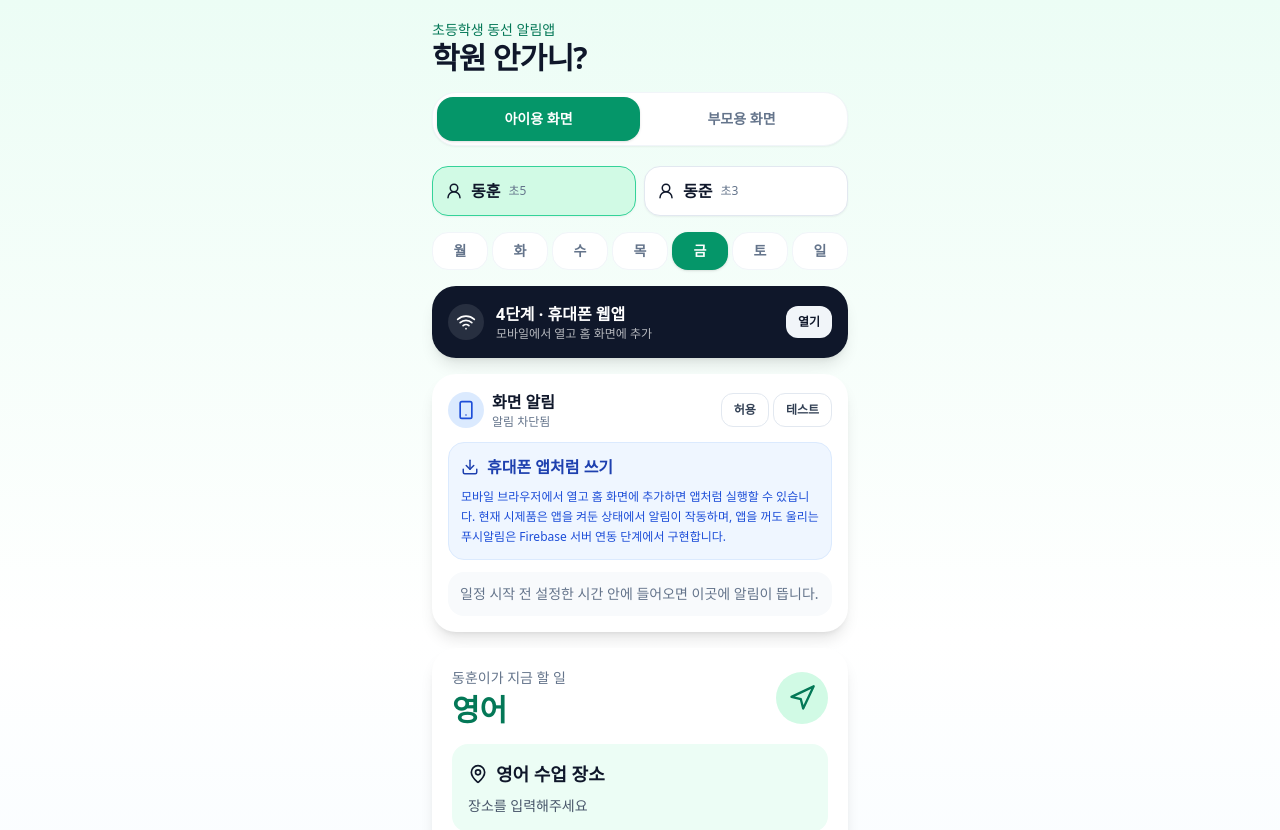
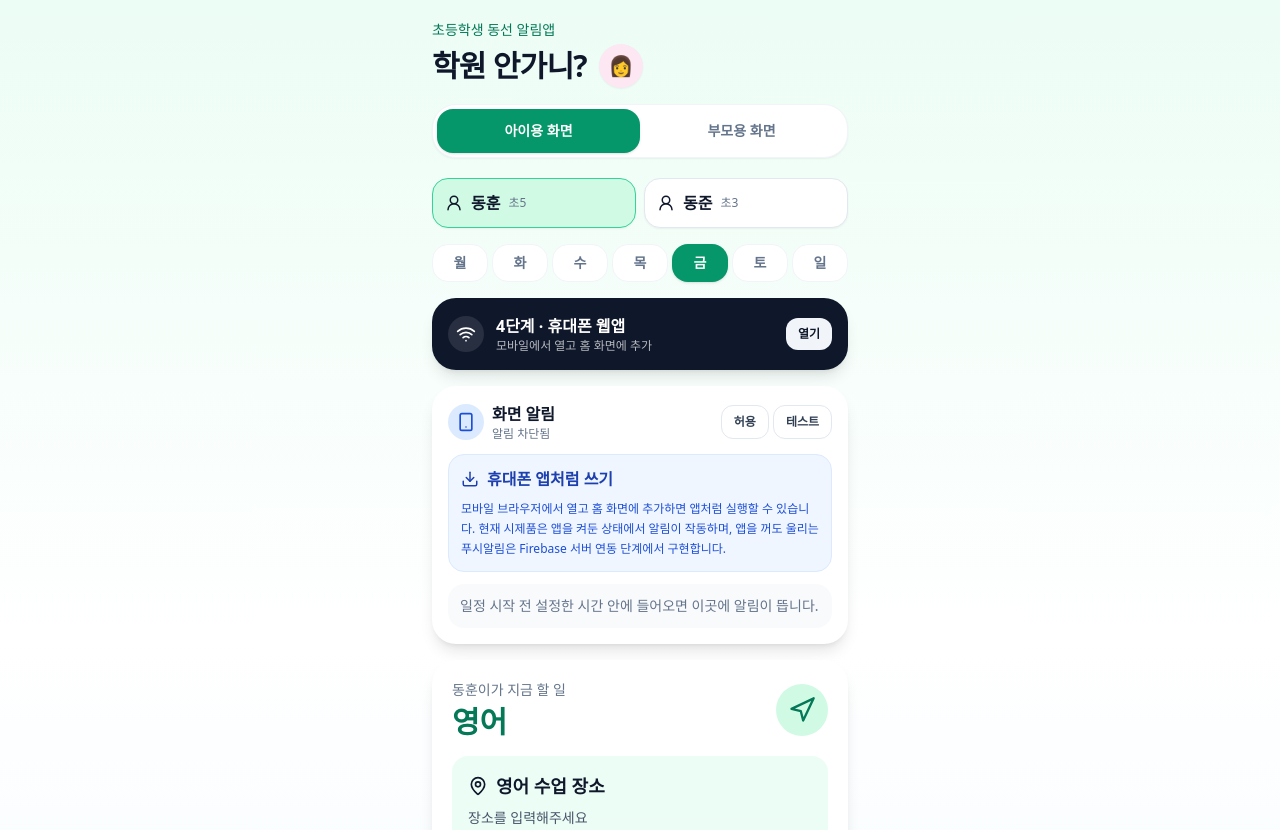
Before and after one commit to ganppang18-alt/hakwon-angani-app, a React (Vite) app: page / in a window 1280 px wide. Shown: the top 830 px of the page. Built offline with nearby package versions, Linux system fonts and the light colour scheme.

Commit message:
Update App.jsx

```diff
--- a/src/App.jsx
+++ b/src/App.jsx
@@ -332,9 +332,14 @@ export default function App() {
       <div className="mx-auto max-w-md px-4 py-5">
         <header className="mb-5">
           <div className="mb-4">
-            <p className="text-sm font-medium text-emerald-700">초등학생 동선 알림앱</p>
-            <h1 className="text-3xl font-black tracking-tight">학원 안가니?</h1>
-          </div>
+  <p className="text-sm font-medium text-emerald-700">초등학생 동선 알림앱</p>
+  <div className="mt-1 flex items-center gap-3">
+    <h1 className="text-3xl font-black tracking-tight">학원 안가니?</h1>
+    <div className="flex h-11 w-11 items-center justify-center rounded-full bg-pink-100 text-xl shadow-sm">
+      👩
+    </div>
+  </div>
+</div>
           <div className="grid grid-cols-2 rounded-3xl bg-white p-1 shadow-sm border border-slate-100">
             <button
               onClick={() => setRole("child")}
```
